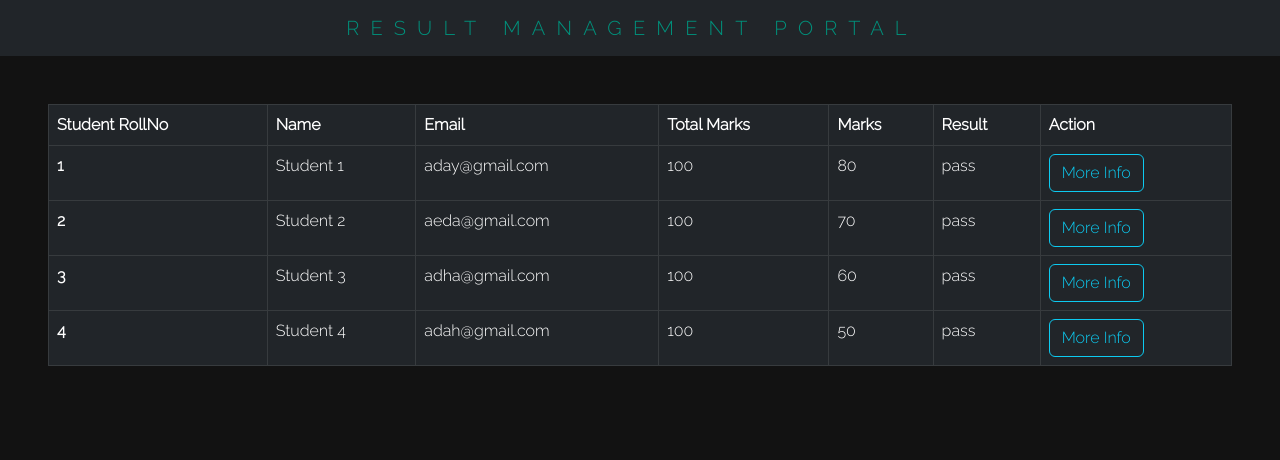
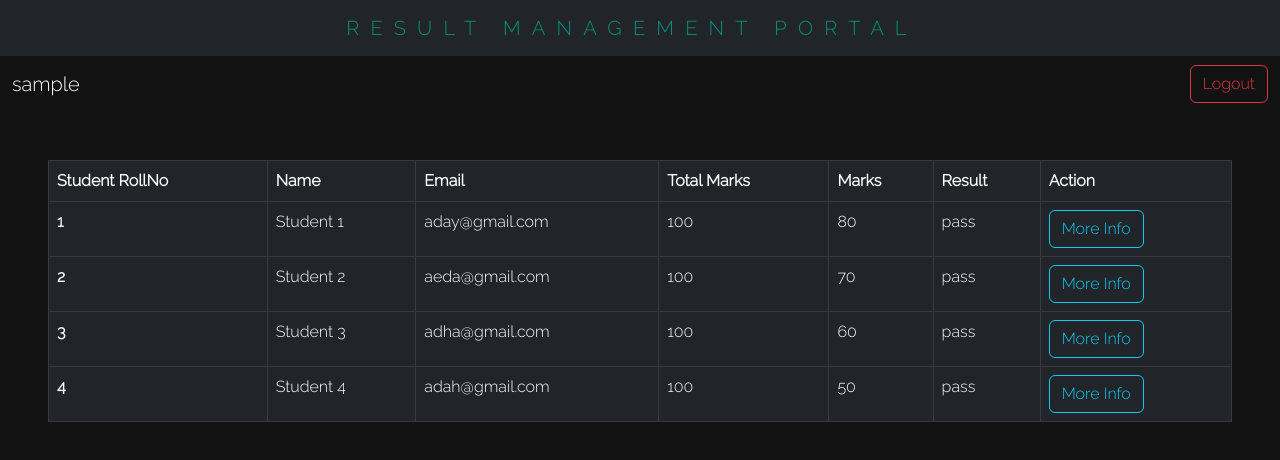
Before and after one commit to ritwikrikc/result_management_portal, an Angular app in the folder FrontEnd/result_management/: page /teacher/dashboard in a window 1280 px wide. Shown: the top 460 px of the page. Built offline with nearby package versions, Linux system fonts and the light colour scheme; sample sign-in values are in the browser's storage.

Commit message:
add teacher logout

```diff
--- a/FrontEnd/result_management/src/app/services/teacher.service.ts
+++ b/FrontEnd/result_management/src/app/services/teacher.service.ts
@@ -28,10 +28,23 @@ export class TeacherService {
     )
   }
 
+  // Logout method
+  logout(): void{
+    localStorage.removeItem('AUTH_TOKEN');
+    localStorage.removeItem('username');
+  }
+
   // register method
 
-  // method to get the status of teacher loged.
+  // method to get the status of teacher logged.
   get isLoggedIn(): boolean{
     return !!localStorage.getItem('AUTH_TOKEN');
   }
+
+  // method to get the email of teacher logged.
+  get getLoggedInUsername(): string{
+    return localStorage.getItem('username')!;
+  }
+
+
 }
--- a/FrontEnd/result_management/src/app/teacher-login/teacher-login.component.ts
+++ b/FrontEnd/result_management/src/app/teacher-login/teacher-login.component.ts
@@ -50,6 +50,10 @@ export class TeacherLoginComponent implements OnInit {
             'AUTH_TOKEN',
             JSON.parse(JSON.stringify(res))['token']
           );
+          localStorage.setItem(
+            'username',
+            this.emailFormControl?.value
+          );
           this.router.navigate([this.redirectToTeacherDashboard]);
         },
         error: (e) => {
--- a/FrontEnd/result_management/src/app/teacher/teacher.component.html
+++ b/FrontEnd/result_management/src/app/teacher/teacher.component.html
@@ -1,3 +1,11 @@
+<nav *ngIf="isTeacherLogin" class="navbar navbar-dark bg-transparent">
+  <div class="container-fluid">
+    <a class="navbar-brand">{{ username }}</a>
+    <div class="d-flex">
+      <button class="btn btn-outline-danger" (click)="logoutTeacher()">Logout</button>
+    </div>
+  </div>
+</nav>
 <section class="mx-5 student_table">
   <table class="table table-bordered table-dark mt-5">
     <thead>
--- a/FrontEnd/result_management/src/app/teacher/teacher.component.ts
+++ b/FrontEnd/result_management/src/app/teacher/teacher.component.ts
@@ -2,6 +2,8 @@ import { Component, OnInit } from '@angular/core';
 import { STUDENTS } from '../mock-student';
 import { Student } from '../student';
 import { StudentService } from '../services/student.service';
+import { TeacherService } from '../services/teacher.service';
+import { Router } from '@angular/router';
 
 @Component({
   selector: 'app-teacher',
@@ -11,10 +13,19 @@ import { StudentService } from '../services/student.service';
 export class TeacherComponent implements OnInit {
 
   students: Student[] = [];
+  username: string = '';
+  redirectToTeacherLogin: string = '/teacher/login';
 
-  constructor(private studentService: StudentService) { }
+  constructor(private studentService: StudentService, private teacherService: TeacherService, private router: Router) { }
+
+  get isTeacherLogin(): boolean {
+    return this.teacherService.isLoggedIn;
+  }
 
   ngOnInit(): void {
+    if(this.isTeacherLogin){
+      this.username = this.teacherService.getLoggedInUsername;
+    }
     this.getStudents();
   }
 
@@ -22,4 +33,9 @@ export class TeacherComponent implements OnInit {
     this.studentService.getStudents().subscribe(students => this.students = students);
   }
 
+  logoutTeacher(): void {
+    this.teacherService.logout();
+    alert("Logout Successfull");
+    this.router.navigate([this.redirectToTeacherLogin]);
+  }
 }
```
